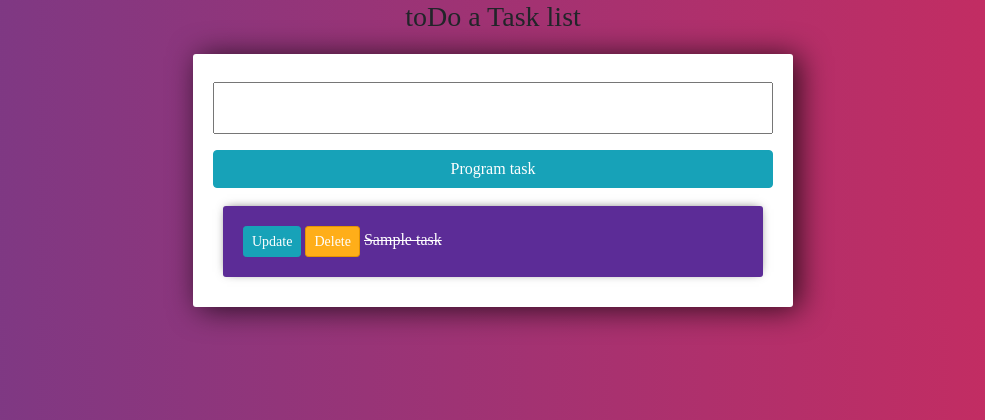
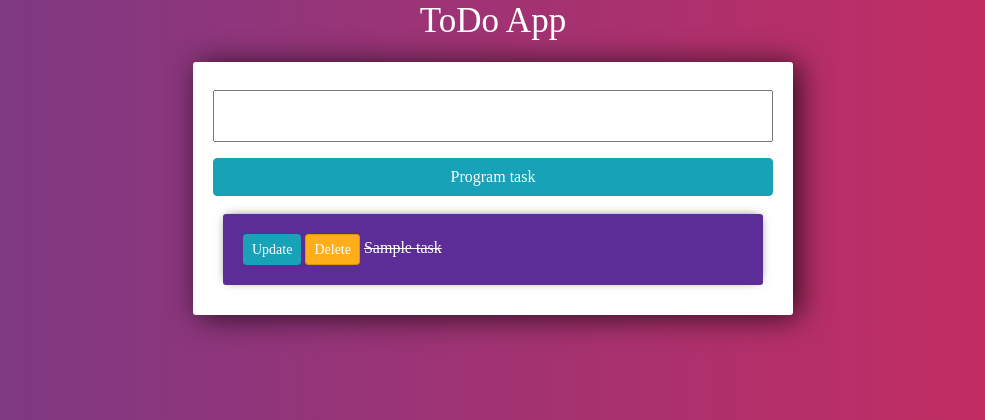
Before and after one commit to AndresSilverall/todoApp, a Django app: page /index/ in a window 1280 px wide. Shown: the top 420 px of the page, without its empty margins (147-1132 px from the left). Run offline with Django 4.2, Linux system fonts and the light colour scheme; tables that the repository leaves empty hold one stand-in row (values such as "Sample post"); some libraries are stand-ins or nearby versions.

Commit message:
se agrego la fecha de ceacion a las tareas

```diff
--- a/Tasks/templates/tasks/list.html
+++ b/Tasks/templates/tasks/list.html
@@ -67,8 +67,13 @@
 		border-color: #e59400;
 	}
 
+    .main-title {
+        font-size: 35px ;
+        color: #fff;
+    }
+
 </style>
-    <h3><center>toDo a Task list</center> </h3>
+    <h3 class="main-title"><center>ToDo App</center> </h3>
     <div class="center-column">
     <form method="POST" action="{% url "index" %}">
         {% csrf_token %}
@@ -89,7 +94,7 @@
         <ul>
             <li>{{i}}</li>
             <br>
-            <li>ctreated at: {{time}}</li>
+            <li>ctreated at: {{i.created_at }}</li>
         </ul>
         {% endif %}
 
```
Also changed, not shown: README.md.
